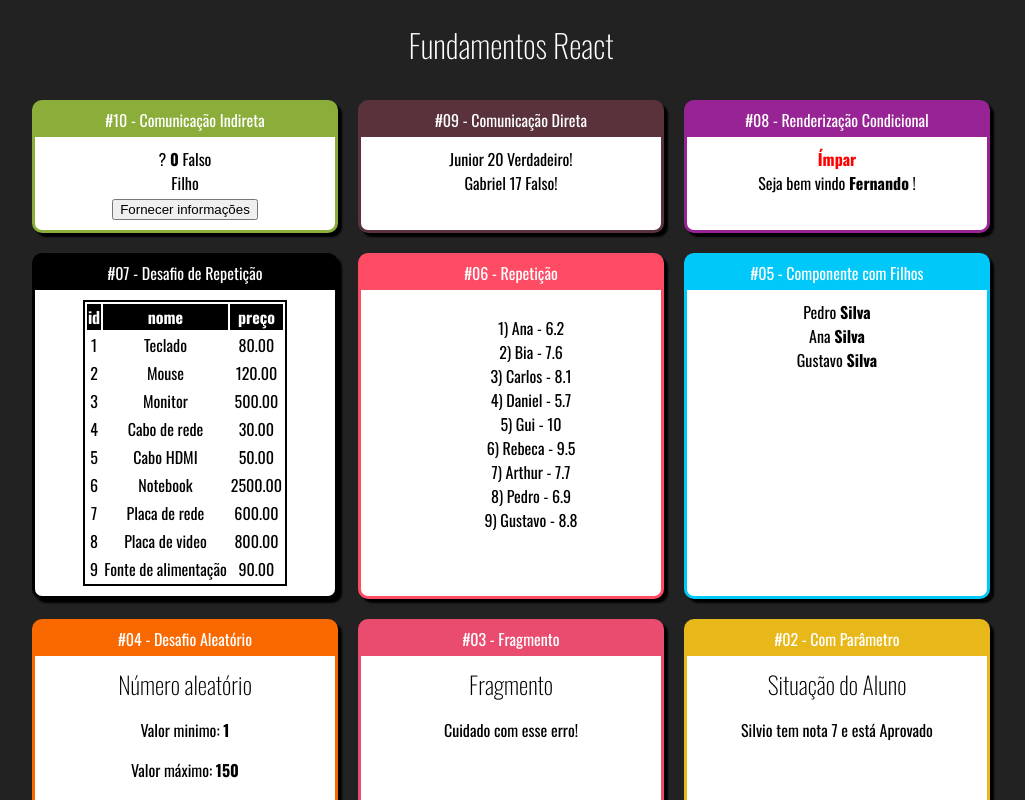
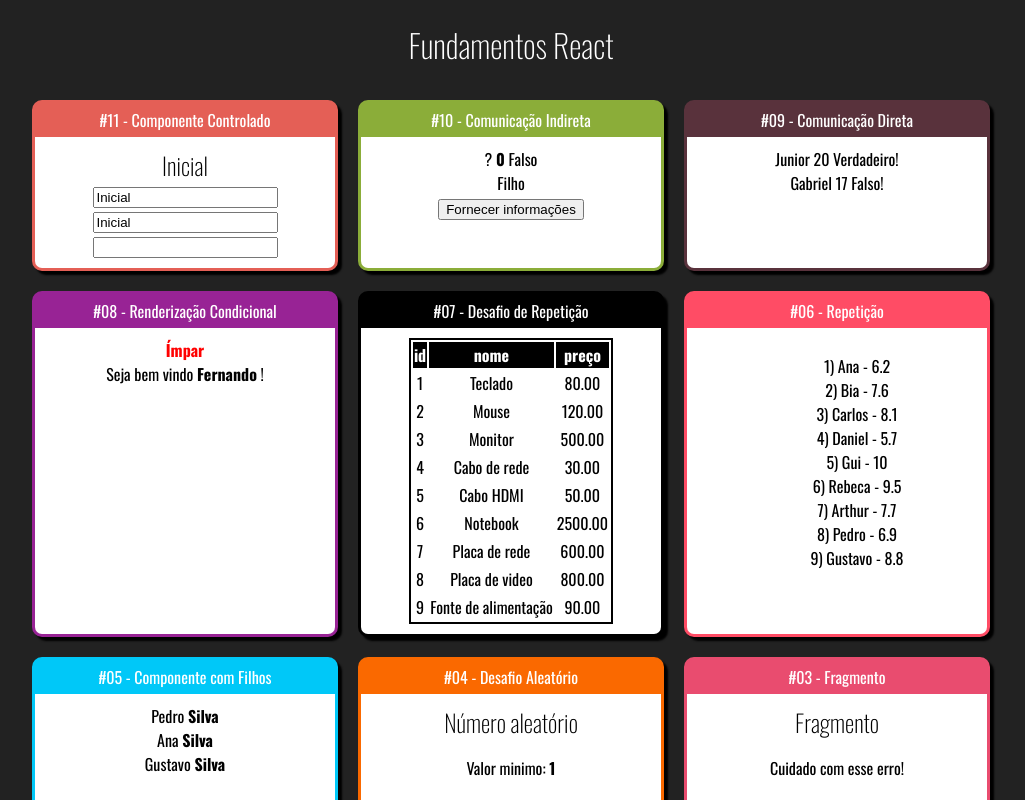
Before and after one commit to SilvioDiasJr/fundamentos-react, a React (Create React App) app in the folder fundamentos-react/: page / in a window 1280 px wide. Shown: the top 800 px of the page, without its empty margins (129-1154 px from the left). Built offline with nearby package versions, Linux system fonts and the light colour scheme.

Commit message:
modificar importação do componente Input.jsx

```diff
--- a/fundamentos-react/src/App.jsx
+++ b/fundamentos-react/src/App.jsx
@@ -13,6 +13,7 @@ import ParOuImpar from './components/condicional/ParOuImpar'
 import UsuarioInfo from './components/condicional/UsuarioInfo'
 import DiretaPai from './components/comunicacao/DiretaPai'
 import IndiretaPai from './components/comunicacao/IndiretaPai'
+import Input from './components/formulario/Input'
 
 import './App.css'
 
@@ -22,6 +23,10 @@ const App = () => {
       <h1>Fundamentos React</h1>
 
       <div className="Cards">
+        <Card titulo="#11 - Componente Controlado" color="#E45F56">
+          <Input />
+        </Card>
+
         <Card titulo="#10 - Comunicação Indireta" color="#8BAD39">
           <IndiretaPai />
         </Card>
```
